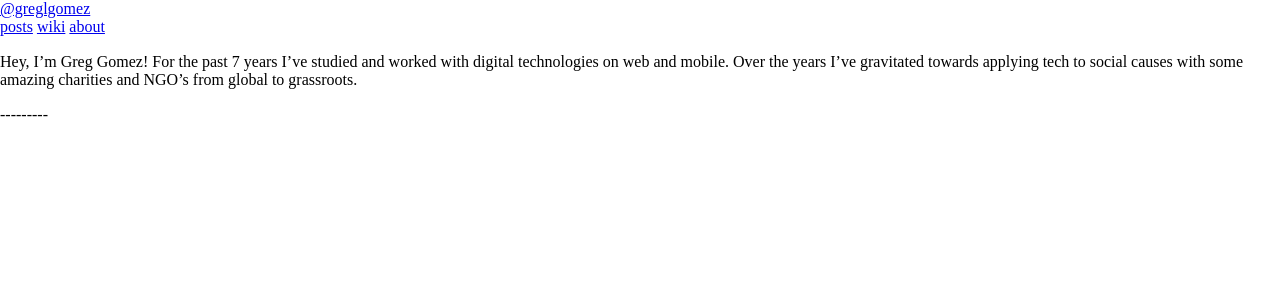
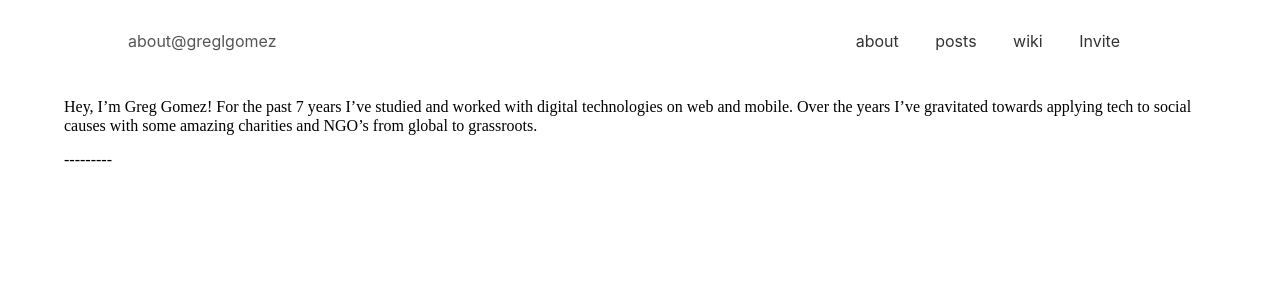
Before and after one commit to greglgomez/greglgomez.github.io, a Jekyll site: the page built from about.md, in a window 1280 px wide. Shown: the top 300 px of the page. Built offline with Jekyll 4.4.1, drawn with Linux system fonts in a browser that asks for light colours.

Commit message:
tweaks to structure and base styling

```diff
--- a/_includes/head.html
+++ b/_includes/head.html
@@ -18,4 +18,4 @@
     <meta name="viewport" content="width=device-width, initial-scale=1">
 
 </head>
-<body class="w-100 ph0-l center">
+<body class="w-100 pa3 ph5-l">
--- a/_includes/header.html
+++ b/_includes/header.html
@@ -1,10 +1,14 @@
 <header>
-    <a href="/"><brand>@greglgomez</brand></a>
+    <nav class="db dt-l w-100 border-box pa3 ph5-l mb4 sans-serif">
+    <a class="db dtc-l v-mid mid-gray link dim w-100 w-25-l tc tl-l mb2 mb0-l" href="/" title="home">
+        {{ page.title }}@greglgomez
+    </a>
+    <div class="db dtc-l v-mid w-100 w-75-l tc tr-l">
+        <a class="link dim dark-gray f6 f5-l dib mr3 mr4-l" href="/about" title="about">about</a>
+        <a class="link dim dark-gray f6 f5-l dib mr3 mr4-l" href="/posts" title="posts">posts</a>
+        <a class="link dim dark-gray f6 f5-l dib mr3 mr4-l" href="/wiki" title="wiki">wiki</a>
+        <a class="link dim dark-gray f6 f5-l dib mr3 mr4-l" href="/invite" title="wiki">Invite</a>
+    </div>
+    </nav>
 
-    <div id="nav">
-    <a href="/posts">posts</a>
-    <a href="/wiki/">wiki</a>
-    <a href="/about">about</a>
-    </div>
-
-    </header>
+</header>
--- a/index.html
+++ b/index.html
@@ -1,4 +1,5 @@
 ---
+title: home
 ---
 
 {% include head.html %}
--- a/wiki/index.html
+++ b/wiki/index.html
@@ -19,7 +19,7 @@
 {% for folder in wikifolders %}
   {% unless folder contains 'md' or folder contains 'html' %}
     <div>
-      <a href="/wiki/{{folder}}/"><div>{{folder | capitalize}}</div></a>
+      <a href="/wiki/{{folder}}/"><div>{{folder}}</div></a>
     </div>
   {% endunless %}
 {% endfor %}
```
Also changed, not shown: other parts of wiki/index.html (+1 -1 lines), about.md (+1 -1 lines), posts.md (+2 -2 lines).
